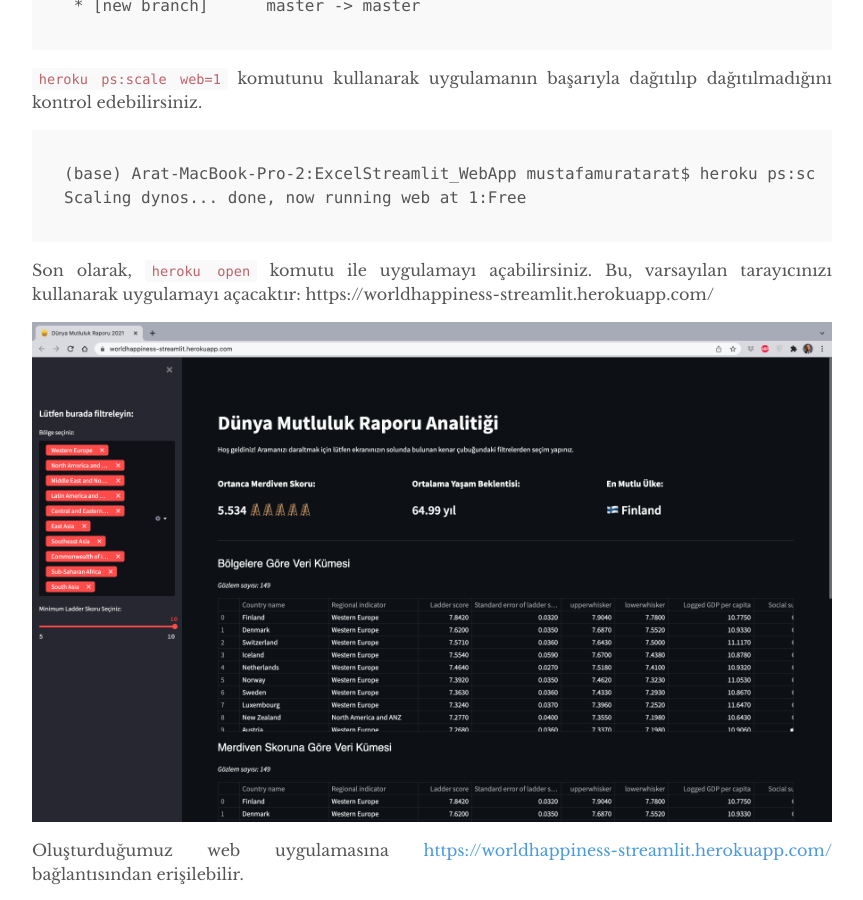
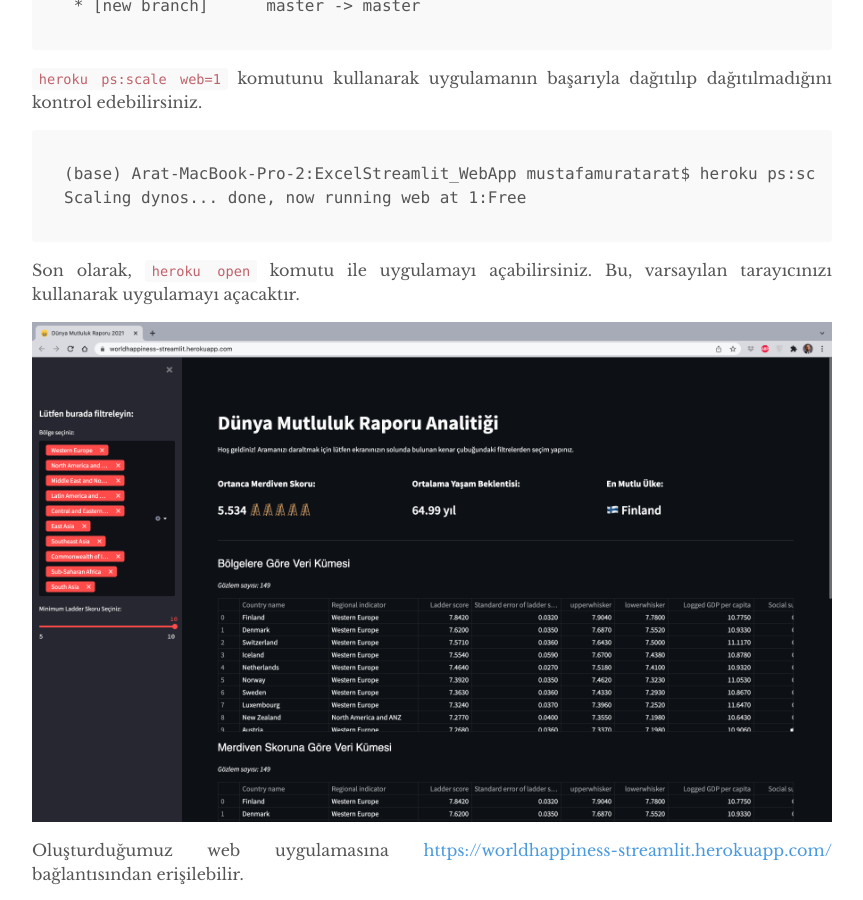
Before and after one commit to mmuratarat/turkish, a Jekyll site: the page built from _posts/2022-01-08-streamlit_in_heroku.md, in a window 1280 px wide and 900 px high, scrolled down 25003 px. Shown: the whole window, without its empty margins (208-1071 px from the left). Built offline with Jekyll 4.4.1, drawn with Linux system fonts in a browser that asks for light colours; nearby versions of some CDN libraries; comment, search, counter and statistics services are not loaded; some of the changed lines change nothing that is shown.

Commit message:
Update 2022-01-08-streamlit_in_heroku.md

````diff
--- a/_posts/2022-01-08-streamlit_in_heroku.md
+++ b/_posts/2022-01-08-streamlit_in_heroku.md
@@ -538,7 +538,7 @@ To https://git.heroku.com/worldhappiness-streamlit.git
 Scaling dynos... done, now running web at 1:Free
 ```
 
-Son olarak, `heroku open` komutu ile uygulamayı açabilirsiniz. Bu, varsayılan tarayıcınızı kullanarak uygulamayı açacaktır: https://worldhappiness-streamlit.herokuapp.com/
+Son olarak, `heroku open` komutu ile uygulamayı açabilirsiniz. Bu, varsayılan tarayıcınızı kullanarak uygulamayı açacaktır.
 
 ![](https://github.com/mmuratarat/turkish/blob/master/_posts/images/streamlitHeroku_images/sc21.png?raw=true)
 
````
